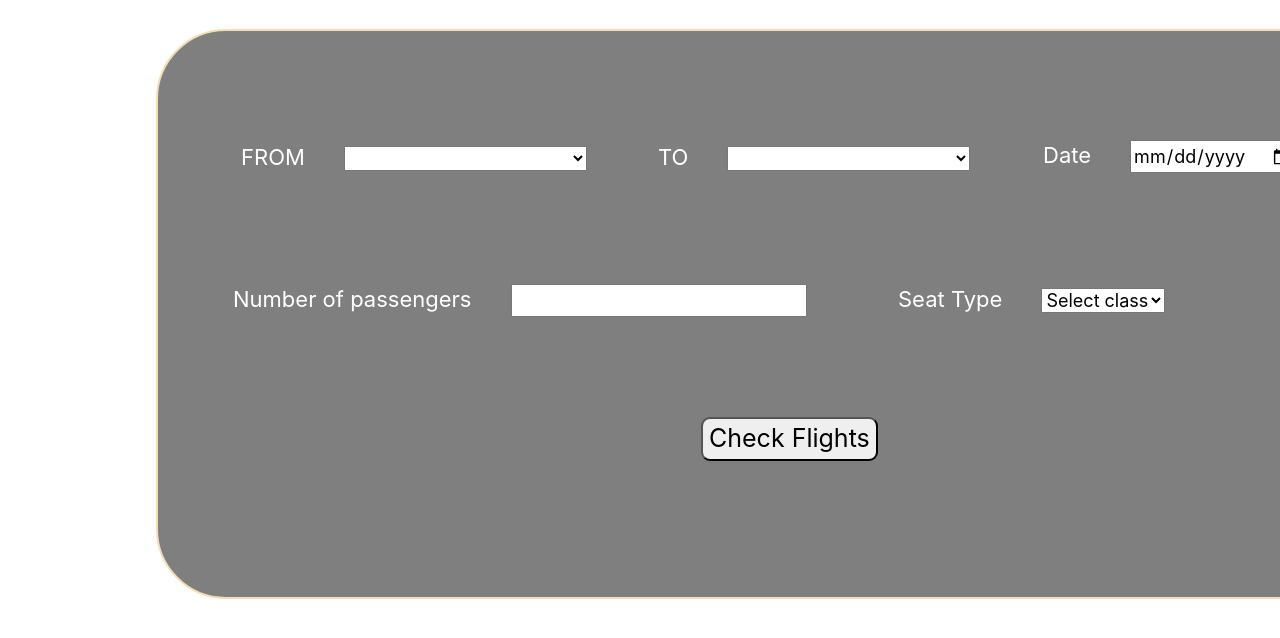
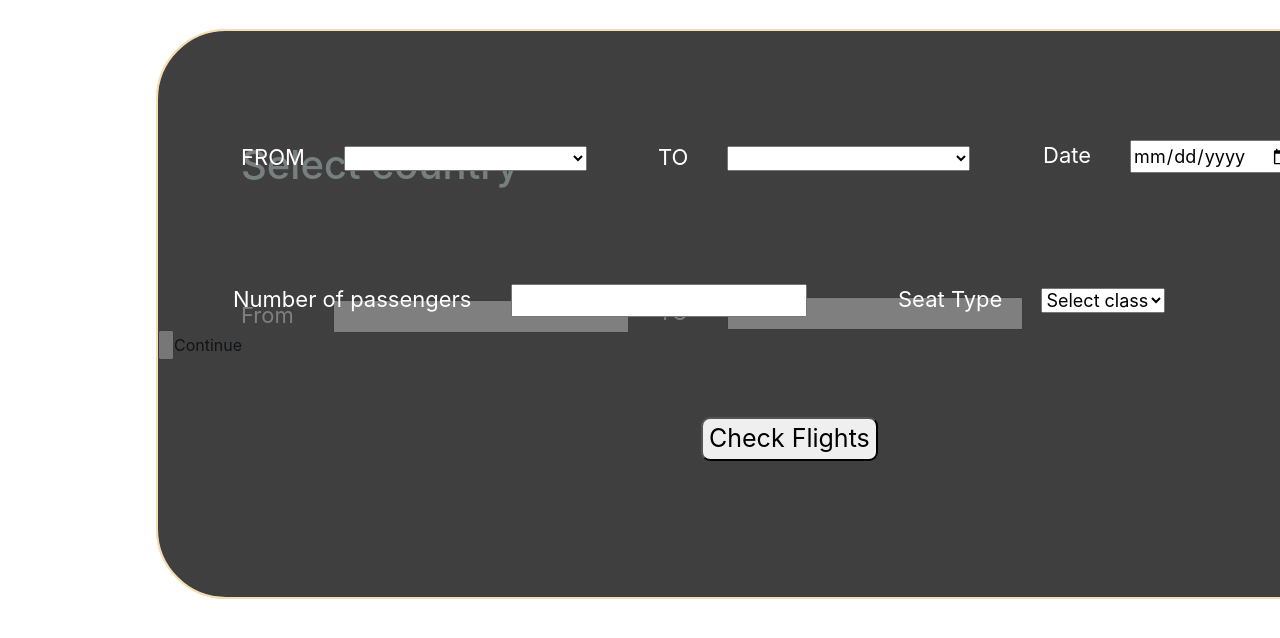
Before and after one commit to rishikeshupadhya345/WT-CLASS, a plain HTML site: page search.html in a window 1280 px wide. Shown: the part 112-750 px from the top of the page. Drawn offline with nearby package versions, Linux system fonts and the light colour scheme.

Commit message:
Update search.html

```diff
--- a/search.html
+++ b/search.html
@@ -40,44 +40,26 @@
             </div>
         </div>
     </nav>
-    <div id="reservetable" class="modal fade" role="dialog">
-        <div class="modal-dialog modal-lg" role="content">
-            <div class="modal-content">
-                <div class="modal-header">
-                    <h4 class="modal-title">Enter Country</h4>
-                    <button type="button" class="close" data-dismiss="modal">
-                        &times;
-                    </button>
+    <div class="form">
+        <form>
+            <h1 style="margin-top: 110px; margin-left: 83px;color: azure;">Select country</h1>
+            <div style="margin-top: 110px; margin-left: 83px; font-size: 18px;">
+
+                <span>From</span>
+                <input type="text" id="from" >
             </div>
-                <div class="modal-body">
-                    <form action="search.html">
+            <div style="margin-top: -37px; margin-left: 500px; font-size: 18px;">
+                <span>TO</span>
+                <input type="text" id="to">
 
-                        <div class="form-group row">
-                            <label for="option1" class="col-12 col-md-2 col-form-label">FROM</label>
-                            <div class="col-md-6">
-                                <input type="text" id="from" class="form-control" name="country from" placeholder="Enter Source">
+            </div>
+            <div>
+                <input type="button" href="#" onclick="display()">Continue
             </div>
 
-                        </div>
-                        <div class="form-group row">
-                            <label for="option1" class="col-12 col-md-2 col-form-label">TO</label>
-                            <div class="col-md-6">
-                                <input type="text" id="to" class="form-control" name="country from" placeholder="Enter Destination">
-                            </div>
-
-                        </div>
-                        <div class="form-group row">
-                            <div class="offset-md-2 col-md-10">
-                                <button type="button" class="btn btn-secondary ml-auto" data-dismiss="modal">Cancel</button>
-                                <a role="button" href="search.html" type="submit" onclick="getflights()" class="btn btn-primary" >Continue</a>
-                            </div>
-                        </div>
           </form>
         </div>
-            </div>
-        </div>
-    </div>
-
+        <div id="content">
             <div class="form">
                 <form>
                     <div style="margin-top: 110px; margin-left: 83px; font-size: 18px;">
@@ -88,7 +70,7 @@
                     </div>
                     <div style="margin-top: -46px; margin-left: 500px; font-size: 18px;">
                         <span>TO</span>
-            <select class="form-select form-select-lg mb-3" id=" end" aria-label=".form-select-lg example"  style="font-size: large; width: 243px;">
+                        <select class="form-select form-select-lg mb-3" id="end" aria-label=".form-select-lg example"  style="font-size: large; width: 243px;">
 
                         </select>
                     </div>
@@ -114,10 +96,7 @@
                     </div>
                   </form>
                 </div>
-    <script>
-        $('#loginmodaljs').click(function() {
-       $('#reservetable').modal('toggle');
-            });
-   </script>
+
+        </div>
 </body>
 </html>
```
Lines whose indentation alone changed are shown as unchanged.
